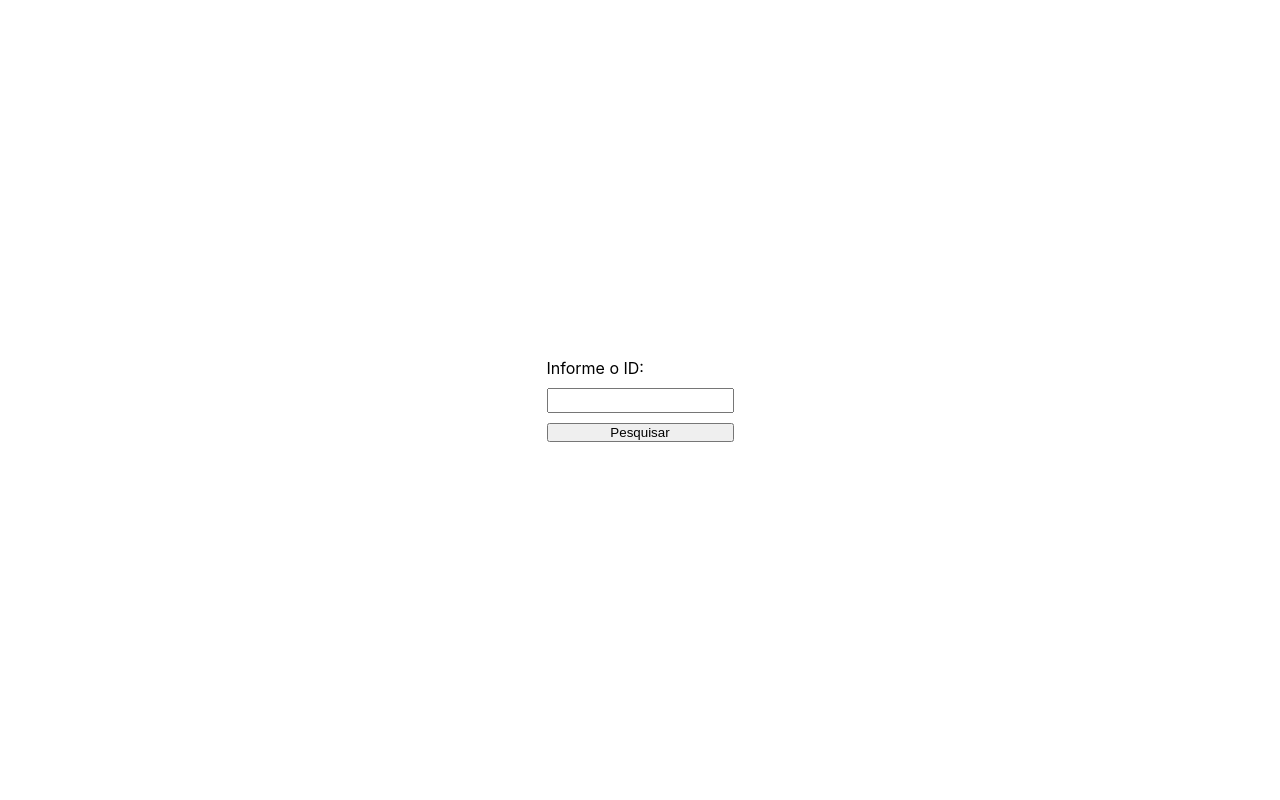
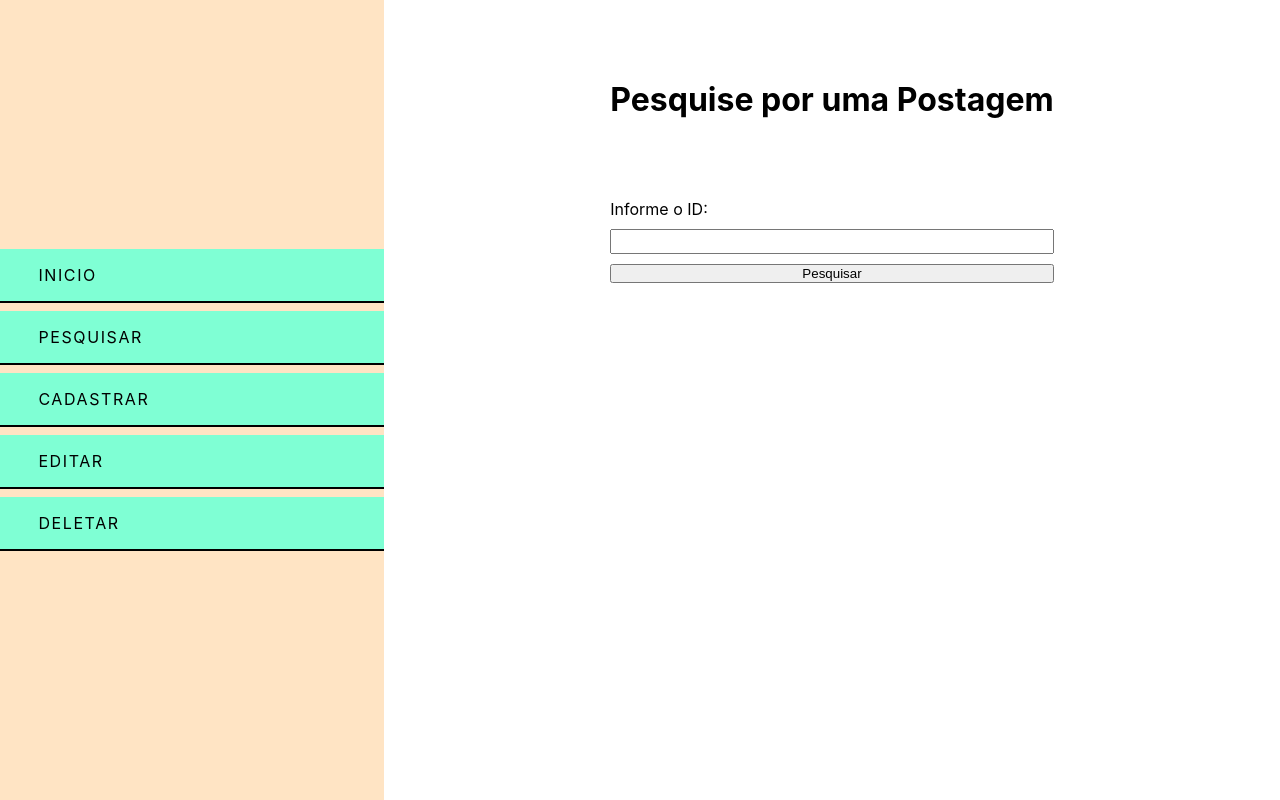
Before and after one commit to estefaneluz/react-hook-form, a React (Create React App) app in the folder classe-01/: page /pesquisar in a window 1280 px wide. Built offline with nearby package versions, Linux system fonts and the light colour scheme.

Commit message:
aplicando estilizaçao base

```diff
--- a/classe-01/src/App.css
+++ b/classe-01/src/App.css
@@ -5,15 +5,15 @@
 }
 
 .app {
-    display: grid;
-    place-content: center;
-    height: 100vh;
+    display: flex;
+    min-height: 100vh;
 }
 
 form {
     display: flex;
     flex-direction: column;
     row-gap: 10px;
+    margin-top: 10vh;
 }
 
 input {
@@ -23,3 +23,7 @@ input {
 span {
     color: red;
 }
+
+.container{
+    margin: 10vh auto;
+}
--- a/classe-01/src/App.js
+++ b/classe-01/src/App.js
@@ -1,12 +1,14 @@
 import './App.css';
 import { BrowserRouter as Router } from 'react-router-dom';
 import Routes from './Routes'
+import MenuLateral from './components/MenuLateral';
 
 function App() {
 
   return (
     <div className="app">
       <Router>
+        <MenuLateral/>
         <Routes/>
       </Router>
     </div>
--- /dev/null
+++ b/classe-01/src/components/MenuLateral/index.js
@@ -0,0 +1,15 @@
+import './style.css';
+
+export default function MenuLateral() {
+  return (
+    <aside className="menu-lateral">
+      <ul>
+				<li>Inicio</li>
+				<li>Pesquisar</li>
+        <li>Cadastrar</li>
+				<li>Editar</li>
+				<li>Deletar</li>
+      </ul>
+    </aside>
+  );
+}
--- /dev/null
+++ b/classe-01/src/components/MenuLateral/style.css
@@ -0,0 +1,23 @@
+.menu-lateral {
+    width: 30%;
+    min-height: 100vh;
+    display: grid;
+    align-items: center;
+    background-color: bisque;
+}
+
+.menu-lateral ul li{
+    list-style: none;
+    margin: 1vh 0;
+    padding: 2vh 3vw;
+    text-transform: uppercase;
+    letter-spacing: .1em;
+    background-color: aquamarine;
+    border-bottom: 2px solid black;
+}
+
+.menu-lateral ul li:hover{
+    background-color:blueviolet;
+    border-bottom: 2px solid black;
+    letter-spacing: .17em;
+}
--- a/classe-01/src/pages/cadastro/index.js
+++ b/classe-01/src/pages/cadastro/index.js
@@ -22,6 +22,8 @@ const Page = () => {
     }
 
     return (
+        <div className="container">
+          <h1>Cadastre uma Postagem</h1>
           <form onSubmit={handleSubmit(onSubmit)}>
             <Input
               label="Title"
@@ -51,6 +53,7 @@ const Page = () => {
 
             <button>Enviar</button>
           </form>
+        </div>
     );
   }
 
--- a/classe-01/src/pages/deletar/index.js
+++ b/classe-01/src/pages/deletar/index.js
@@ -12,6 +12,8 @@ const Page = () => {
     }
 
     return(
+      <div className="container">
+          <h1>Delete uma Postagem</h1>
         <form onSubmit={handleSubmit(onSubmit)}>
           <Input
             label="Informe o ID:"
@@ -22,6 +24,7 @@ const Page = () => {
           {errors.id?.type === 'required' && <span>É preciso informar o ID.</span>}
           <button>Deletar</button>
         </form>
+      </div>
     );
 }
 
--- a/classe-01/src/pages/editar/index.js
+++ b/classe-01/src/pages/editar/index.js
@@ -23,6 +23,8 @@ const Page = () => {
     }
 
     return (
+      <div className="container">
+      <h1>Edite uma Postagem</h1>
       <form onSubmit={handleSubmit(onSubmit)}>
         <Input
           label="ID da postagem:"
@@ -68,6 +70,7 @@ const Page = () => {
 
         <button>Editar</button>
       </form>
+      </div>
     );
 }
 
--- a/classe-01/src/pages/pesquisar/index.js
+++ b/classe-01/src/pages/pesquisar/index.js
@@ -12,6 +12,8 @@ const Page = () => {
     }
 
     return (
+      <div className="container">
+        <h1>Pesquise por uma Postagem</h1>
         <form onSubmit={handleSubmit(onSubmit)}>
           <Input
             label="Informe o ID:"
@@ -22,6 +24,7 @@ const Page = () => {
           {errors.id?.type === 'required' && <span>É preciso informar o ID.</span>}
           <button>Pesquisar</button>
         </form>
+      </div>
     );
 }
 
```
Lines whose indentation alone changed are shown as unchanged.
